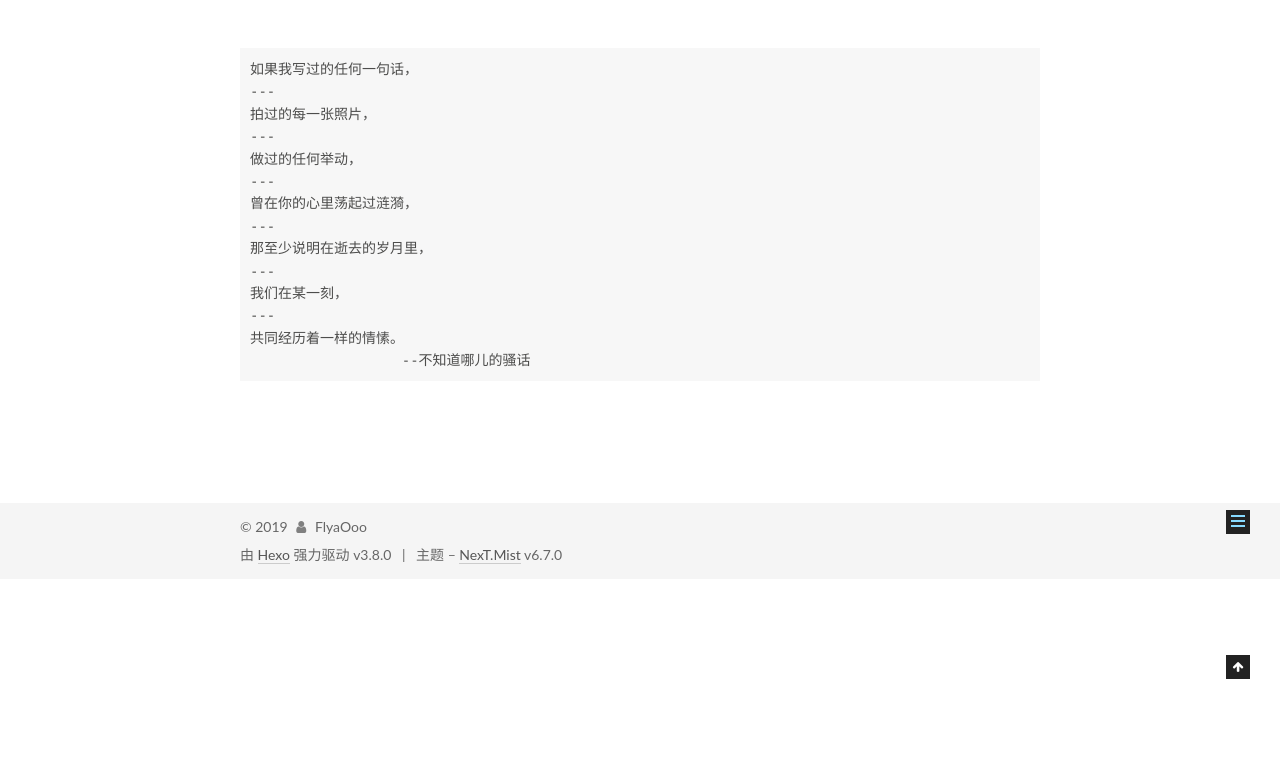
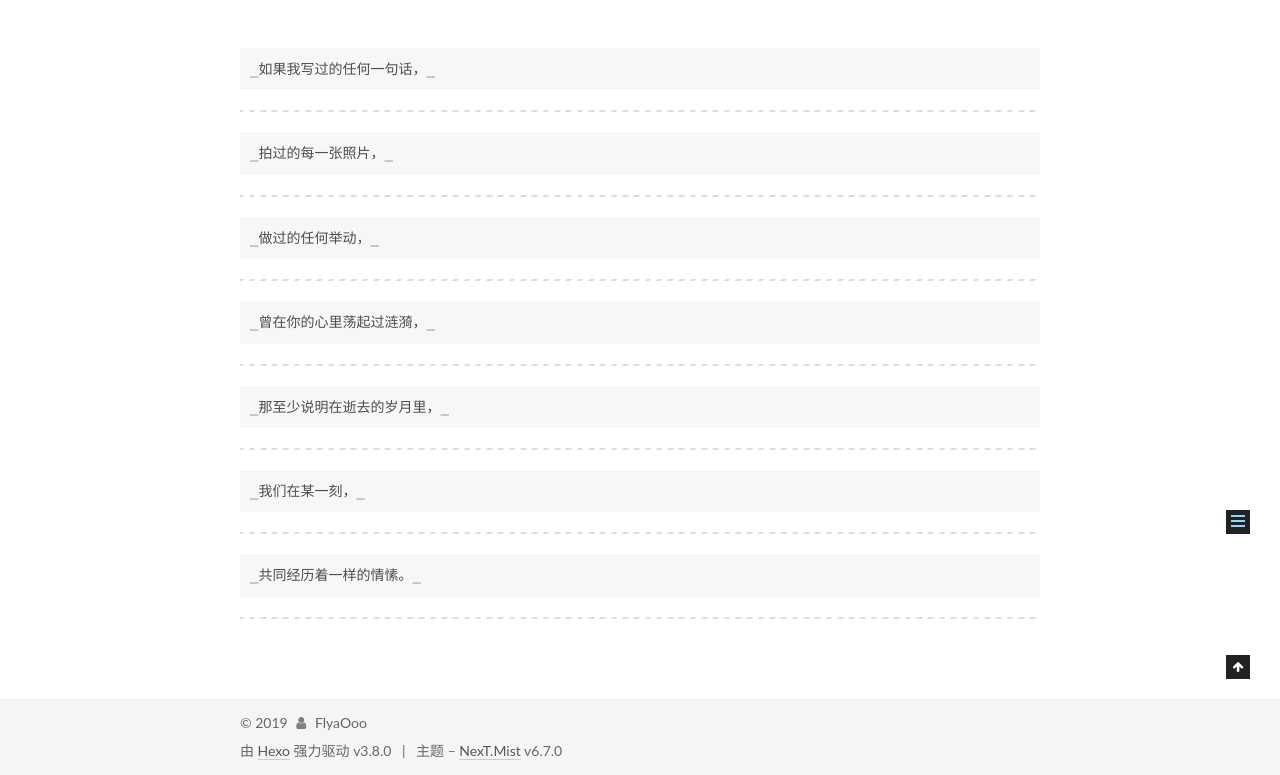
Before and after one commit to FlyaOoo/FlyaOoo.github.io, a plain HTML site: page about/index.html in a window 1280 px wide. Shown: the part 221-996 px from the top of the page. Before the commit the page ends 800 px from the top, so only its background shows below. Drawn offline with Linux system fonts and the light colour scheme.

Commit message:
Site updated: 2019-01-11 22:46:49

```diff
--- a/about/index.html
+++ b/about/index.html
@@ -96,17 +96,17 @@
 
 
 
-  <meta name="description" content="如果我写过的任何一句话， --- 拍过的每一张照片， --- 做过的任何举动， --- 曾在你的心里荡起过涟漪， --- 那至少说明在逝去的岁月里， --- 我们在某一刻， --- 共同经历着一样的情愫。                   --不知道哪儿的骚话">
+  <meta name="description" content="_如果我写过的任何一句话，_  _拍过的每一张照片，_  _做过的任何举动，_  _曾在你的心里荡起过涟漪，_  _那至少说明在逝去的岁月里，_  _我们在某一刻，_  _共同经历着一样的情愫。_">
 <meta property="og:type" content="website">
-<meta property="og:title" content="about">
+<meta property="og:title" content="FlyaOoo">
 <meta property="og:url" content="http://yoursite.com/about/index.html">
 <meta property="og:site_name" content="FlyaOoo">
-<meta property="og:description" content="如果我写过的任何一句话， --- 拍过的每一张照片， --- 做过的任何举动， --- 曾在你的心里荡起过涟漪， --- 那至少说明在逝去的岁月里， --- 我们在某一刻， --- 共同经历着一样的情愫。                   --不知道哪儿的骚话">
+<meta property="og:description" content="_如果我写过的任何一句话，_  _拍过的每一张照片，_  _做过的任何举动，_  _曾在你的心里荡起过涟漪，_  _那至少说明在逝去的岁月里，_  _我们在某一刻，_  _共同经历着一样的情愫。_">
 <meta property="og:locale" content="zh-CN">
-<meta property="og:updated_time" content="2019-01-11T14:39:23.163Z">
+<meta property="og:updated_time" content="2019-01-11T14:46:41.563Z">
 <meta name="twitter:card" content="summary">
-<meta name="twitter:title" content="about">
-<meta name="twitter:description" content="如果我写过的任何一句话， --- 拍过的每一张照片， --- 做过的任何举动， --- 曾在你的心里荡起过涟漪， --- 那至少说明在逝去的岁月里， --- 我们在某一刻， --- 共同经历着一样的情愫。                   --不知道哪儿的骚话">
+<meta name="twitter:title" content="FlyaOoo">
+<meta name="twitter:description" content="_如果我写过的任何一句话，_  _拍过的每一张照片，_  _做过的任何举动，_  _曾在你的心里荡起过涟漪，_  _那至少说明在逝去的岁月里，_  _我们在某一刻，_  _共同经历着一样的情愫。_">
 
 
 
@@ -123,7 +123,7 @@
   };
 </script>
 
-  <title>about | FlyaOoo</title>
+  <title>FlyaOoo | FlyaOoo</title>
 
 
 
@@ -312,7 +312,7 @@
     <div class="post-block page">
       <header class="post-header">
 
-<h1 class="post-title" itemprop="name headline">about
+<h1 class="post-title" itemprop="name headline">FlyaOoo
 
 </h1>
 
@@ -332,21 +332,21 @@
       <div class="post-body">
 
 
-          <pre><code>如果我写过的任何一句话，
----
-拍过的每一张照片，
----
-做过的任何举动，
----
-曾在你的心里荡起过涟漪，
----
-那至少说明在逝去的岁月里，
----
-我们在某一刻，
----
-共同经历着一样的情愫。
-                  --不知道哪儿的骚话
-</code></pre>
+          <pre><code>_如果我写过的任何一句话，_
+</code></pre><hr>
+<pre><code>_拍过的每一张照片，_
+</code></pre><hr>
+<pre><code>_做过的任何举动，_
+</code></pre><hr>
+<pre><code>_曾在你的心里荡起过涟漪，_
+</code></pre><hr>
+<pre><code>_那至少说明在逝去的岁月里，_
+</code></pre><hr>
+<pre><code>_我们在某一刻，_
+</code></pre><hr>
+<pre><code>_共同经历着一样的情愫。_
+</code></pre><hr>
+
 
       </div>
 
```
